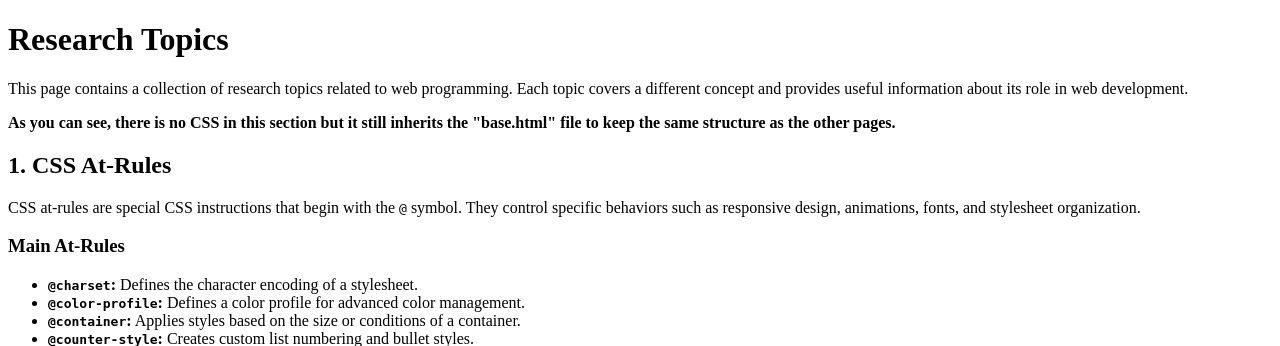
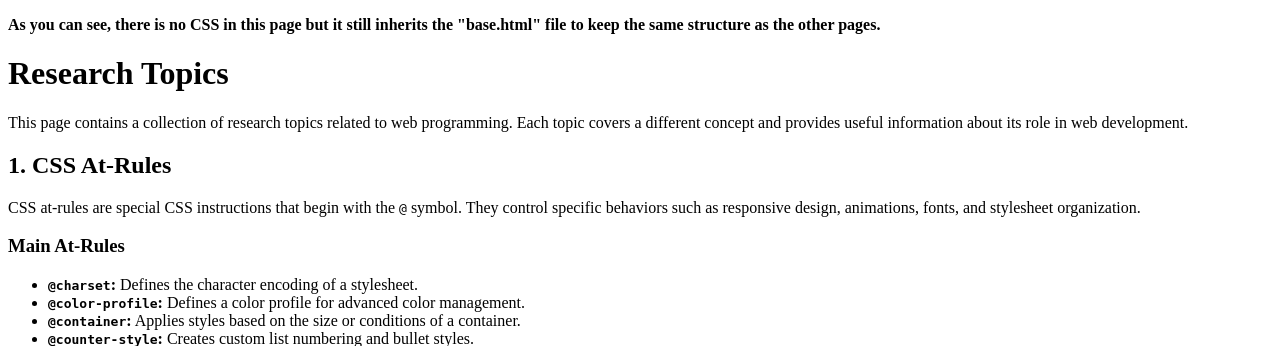
Before and after one commit to Jadfahed224/web-programming-site, a Flask app: page /research-topics in a window 1280 px wide. Shown: the part 240-586 px from the top of the page. Run offline with Flask 3, Linux system fonts and the light colour scheme.

```diff
--- a/templates/research-topics.html
+++ b/templates/research-topics.html
@@ -4,13 +4,13 @@
 {% block title %}Web Programming Research{% endblock %}
 
 {% block content %}
+<p><strong>As you can see, there is no CSS in this page but it still inherits the "base.html" file to keep the same structure as the other pages.</strong></p>
+
 <h1>Research Topics</h1>
         <p>This page contains a collection of research topics related to web programming. Each topic covers a different concept and provides useful information about its role in web development.</p>
 <main>
 
     <section>
-        <p><strong>As you can see, there is no CSS in this section but it still inherits the "base.html" file to keep the same structure as the other pages.</strong></p>
-
         <h2>1. CSS At-Rules</h2>
         <p>CSS at-rules are special CSS instructions that begin with the <code>@</code> symbol. They control specific behaviors such as responsive design, animations, fonts, and stylesheet organization.</p>
 
```
